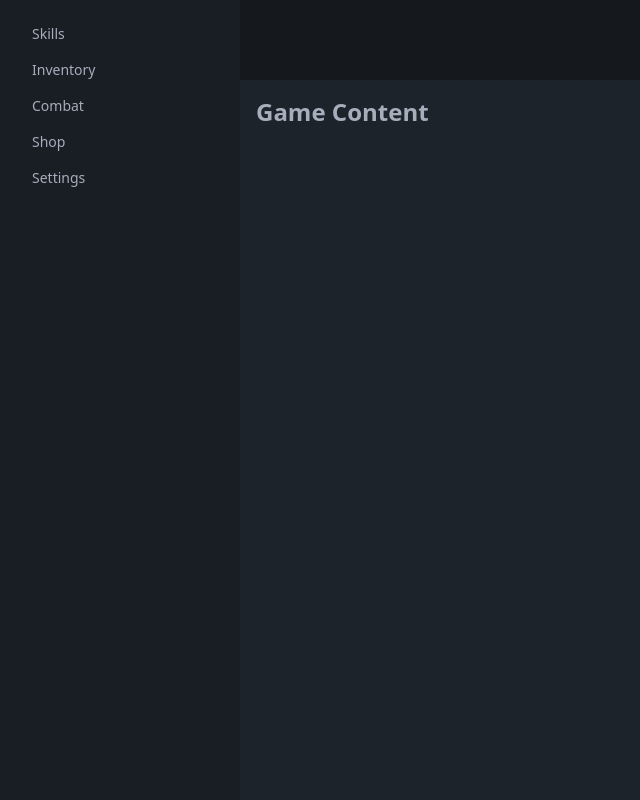
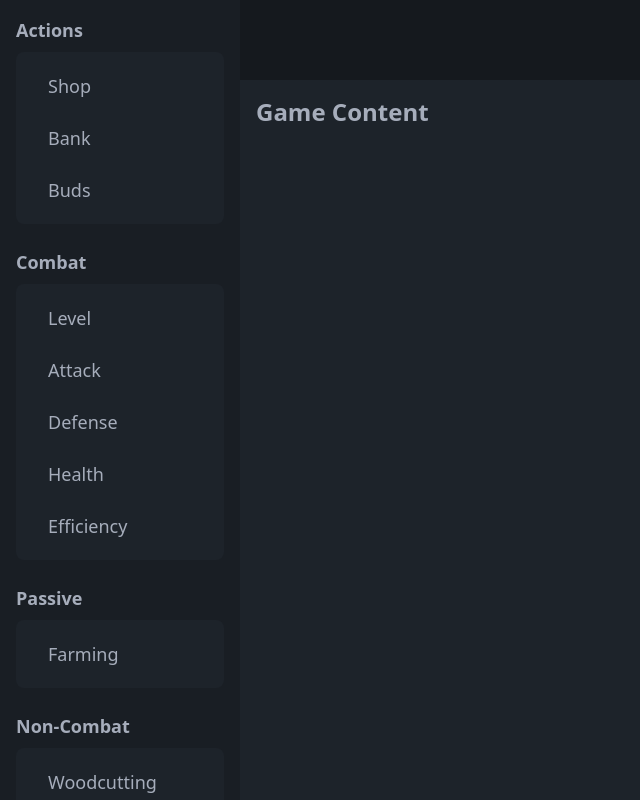
Before and after one commit to silveralcid/idle-buds, a React (Vite) app in the folder idle-buds/: page / in a window 1280 px wide. Shown: the whole page, without its empty margins (0-640 px from the left). Built offline with nearby package versions, Linux system fonts and the light colour scheme.

Commit message:
feat: added placeholder text to sidebar

```diff
--- a/idle-buds/src/components/Sidebar.tsx
+++ b/idle-buds/src/components/Sidebar.tsx
@@ -1,11 +1,44 @@
 export const Sidebar = () => {
     return (
-      <ul>
-        <li><a>Skills</a></li>
-        <li><a>Inventory</a></li>
-        <li><a>Combat</a></li>
-        <li><a>Shop</a></li>
-        <li><a>Settings</a></li>
-      </ul>
+      <div className="flex flex-col gap-6">
+        <div>
+          <h2 className="font-bold text-lg mb-2">Actions</h2>
+          <ul className="menu menu-lg bg-base-100 rounded-lg">
+            <li><a>Shop</a></li>
+            <li><a>Bank</a></li>
+            <li><a>Buds</a></li>
+          </ul>
+        </div>
+
+        <div>
+          <h2 className="font-bold text-lg mb-2">Combat</h2>
+          <ul className="menu menu-lg bg-base-100 rounded-lg">
+            <li><a>Level</a></li>
+            <li><a>Attack</a></li>
+            <li><a>Defense</a></li>
+            <li><a>Health</a></li>
+            <li><a>Efficiency</a></li>
+          </ul>
+        </div>
+
+        <div>
+          <h2 className="font-bold text-lg mb-2">Passive</h2>
+          <ul className="menu menu-lg bg-base-100 rounded-lg">
+            <li><a>Farming</a></li>
+          </ul>
+        </div>
+
+        <div>
+          <h2 className="font-bold text-lg mb-2">Non-Combat</h2>
+          <ul className="menu menu-lg bg-base-100 rounded-lg">
+            <li><a>Woodcutting</a></li>
+            <li><a>Fishing</a></li>
+            <li><a>Cooking</a></li>
+            <li><a>Mining</a></li>
+            <li><a>Smithing</a></li>
+            <li><a>Crafting</a></li>
+          </ul>
+        </div>
+      </div>
     );
   };
```
